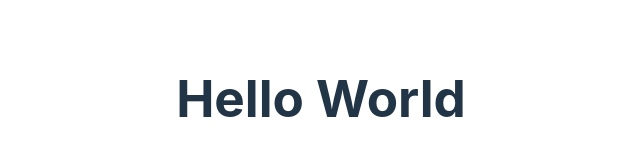
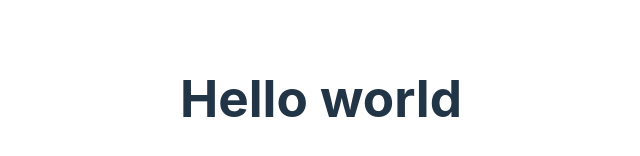
Before and after one commit to NeaguRobertAlexandru31/vite-project-01, a React (Vite) app: page / in a window 1280 px wide. Shown: the part 302-458 px from the top of the page, without its empty margins (319-959 px from the left). Built offline with nearby package versions, Linux system fonts and the light colour scheme.

Commit message:
functions-ex

```diff
--- a/src/App.tsx
+++ b/src/App.tsx
@@ -13,6 +13,16 @@ import './App.css'
 }} */
 
 /* Componente funzionale ES6 */
-const App = () => <h1>Hello World</h1>
+/* const App = () => <h1>Hello World</h1> */
+
+/* Componente funzionale con props (argomenti) */
+/* const App = (props: {name: string}) => <h1>Hello {props.name}</h1> */
+
+/* Componente di classe con props */
+class App extends Component <{name: string}>{
+  render() {
+    return <h1>Hello {this.props.name}</h1>
+  }
+}
 
 export default App;
--- a/src/main.tsx
+++ b/src/main.tsx
@@ -5,6 +5,6 @@ import './index.css'
 
 ReactDOM.createRoot(document.getElementById('root')!).render(
   <React.StrictMode>
-    <App />
+    <App name = "world"/>
   </React.StrictMode>,
 )
```
